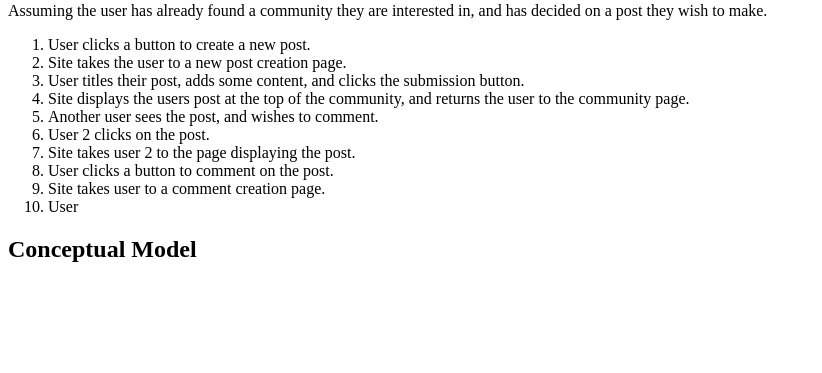
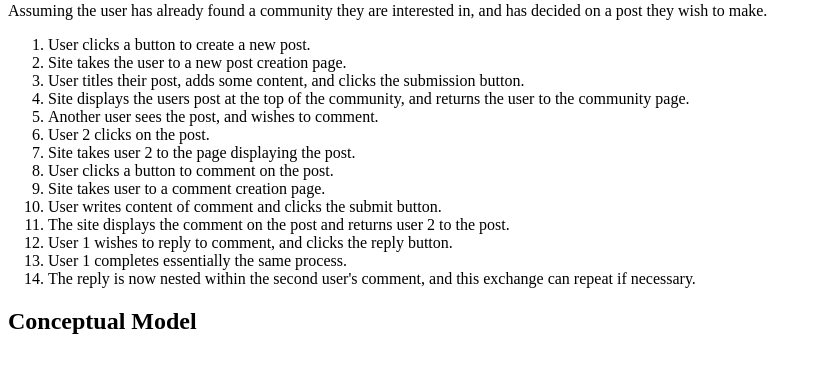
Before and after one commit to Cbenjamin1207/data-design, a PHP site: page / in a window 1280 px wide. Shown: the part 264-637 px from the top of the page, without its empty margins (0-822 px from the left). Run offline with PHP 8.4, Linux system fonts and the light colour scheme.

Commit message:
Completed first iteration of the use case/interaction flow

```diff
--- a/index.php
+++ b/index.php
@@ -33,7 +33,11 @@
 				<li>Site takes user 2 to the page displaying the post.</li>
 				<li>User clicks a button to comment on the post.</li>
 				<li>Site takes user to a comment creation page.</li>
-				<li>User</li>
+				<li>User writes content of comment and clicks the submit button.</li>
+				<li>The site displays the comment on the post and returns user 2 to the post.</li>
+				<li>User 1 wishes to reply to comment, and clicks the reply button.</li>
+				<li>User 1 completes essentially the same process.</li>
+				<li>The reply is now nested within the second user's comment, and this exchange can repeat if necessary.</li>
 			</ol>
 
 			<h2>Conceptual Model</h2>
```
